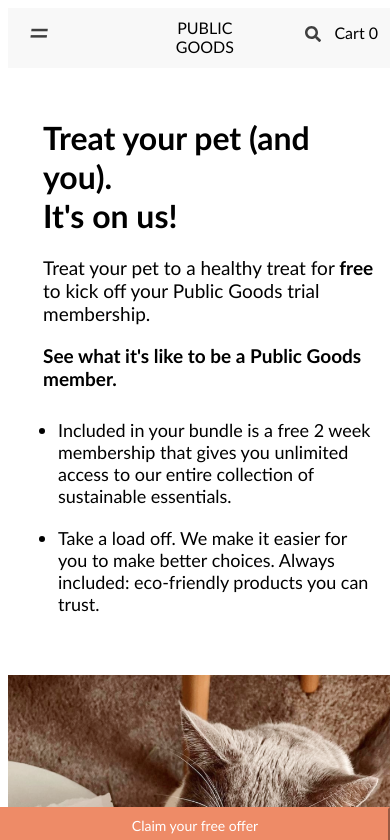
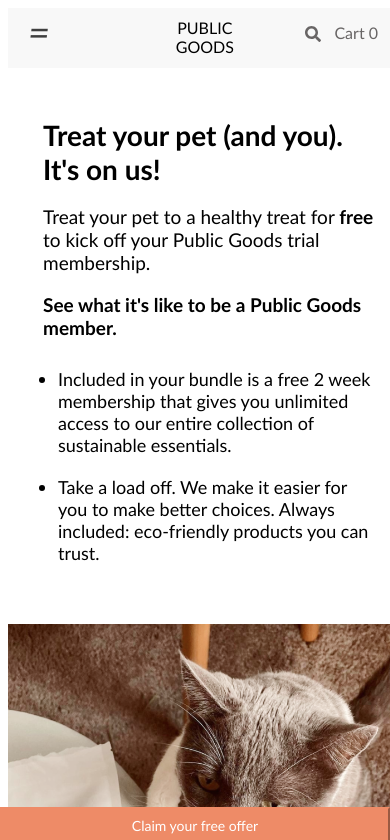
Before and after one commit to justgarcia5/cat-treats, a React (Create React App) app: page / in a window 390 px wide. Shown: the top 840 px of the page. Built offline with nearby package versions, Linux system fonts and the light colour scheme.

Commit message:
updated mobile width length logic

```diff
--- a/src/App.js
+++ b/src/App.js
@@ -6,14 +6,16 @@
 
 function App() {
   const [isMobile, setIsMobile] = useState(false);
+  // eslint-disable-next-line no-restricted-globals
+  let width = screen.width;
 
   useEffect(() => {
-    if(/Android|webOS|iPhone|iPad|iPod|BlackBerry|IEMobile|Opera Mini/i.test(navigator.userAgent)){
+    if(/Android|webOS|iPhone|iPad|iPod|BlackBerry|IEMobile|Opera Mini/i.test(navigator.userAgent) && width <= 600){
       setIsMobile(true);
     } else {
       setIsMobile(false);
     }
-  },[isMobile])
+  },[isMobile, width])
 
   return (
     <React.Fragment>
--- a/src/components/IntroSection.css
+++ b/src/components/IntroSection.css
@@ -34,6 +34,10 @@
     width: 370px;
 }
 
+.col1 h1 {
+    font-size: 30px;
+}
+
 .col1 ul li {
     padding: 10px 0;
 }
@@ -46,6 +50,7 @@
 
     .col1 h1 {
         padding-left: 25px;
+        font-size: 28px;
     }
 
     .col1 p {
--- a/src/components/Navbar.css
+++ b/src/components/Navbar.css
@@ -30,12 +30,14 @@
         width: 16%;
         text-align: right;
         font: 30px;
+        color: rgb(104, 101, 101);
     }
     .cart-link {
         margin-top: 15px;
         width: 16%;
         text-align: right;
         margin-right: 20px;
+        color: rgb(104, 101, 101)!important;
     }
 
     .nav a {
```
